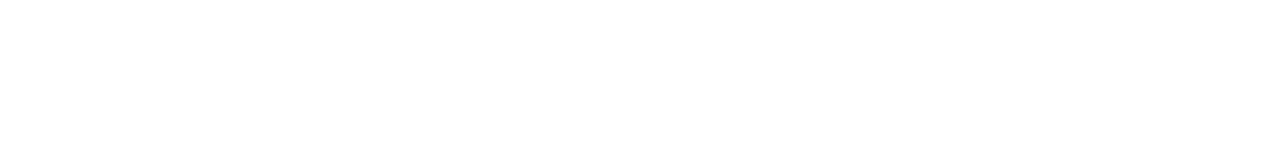
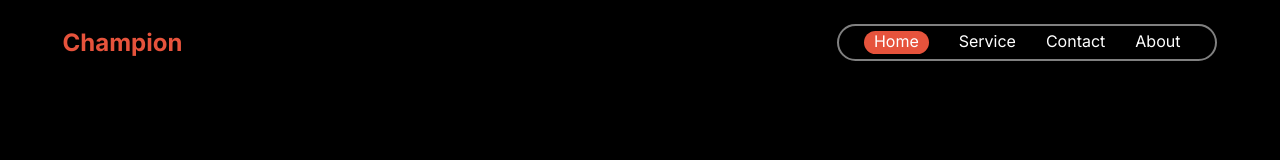
Before and after one commit to sadman50/Champion, a plain HTML site: page index.html in a window 1280 px wide. Drawn offline with Linux system fonts and the light colour scheme.

Commit message:
navbar complete

```diff
--- a/index.html
+++ b/index.html
@@ -6,9 +6,17 @@
     <title>Champion</title>
     <link rel="stylesheet" href="style.css">
 </head>
-<body>
+<body class="inter-font">
     <header>
-
+        <nav class="navbar dispaly-flex">
+            <h2 class="logo">Champion</h2>
+            <ul class="nav-links dispaly-flex">
+                <li class="nav-item" id="home"><a href="" class="nav-link text-white">Home</a></li>
+                <li class="nav-item"><a href="" class="nav-link text-white">Service</a></li>
+                <li class="nav-item"><a href="" class="nav-link text-white">Contact</a></li>
+                <li class="nav-item"><a href="" class="nav-link text-white">About</a></li>
+            </ul>
+        </nav>
     </header>
     <main>
 
--- a/style.css
+++ b/style.css
@@ -0,0 +1,57 @@
+@import url('https://fonts.googleapis.com/css2?family=Inter:ital,opsz,wght@0,14..32,100..900;1,14..32,100..900&display=swap');
+
+.inter-font {
+  font-family: "Inter", sans-serif;
+  font-optical-sizing: auto;
+  font-weight: 400px;
+  font-style: normal;
+}
+body{
+    background-color: black;
+}
+/* nav all style */
+.navbar{
+    max-width: 1440px;
+    margin: 0 auto;
+}
+.navbar{
+   justify-content: space-evenly;
+   gap: 600px;
+}
+.logo{
+    color: rgba(230, 83, 60, 1);
+    font-weight: bolder;
+}
+.nav-links{
+    border: 2px solid gray;
+    border-radius: 20px;
+    padding: 5px;
+    padding-left: 25px;
+
+}
+#home{
+    background-color: rgba(230, 83, 60, 1);
+    border-radius: 20px;
+    padding: 0px 10px;
+}
+
+.dispaly-flex{
+    display: flex;
+}
+.text-white{
+    color: white;
+}
+.taxt-gray{
+    color: gray;
+}
+.nav-item{
+    list-style: none;
+    margin-right: 30px;
+
+}
+.nav-link{
+    text-decoration: none;
+}
+@media screen and () {
+
+}
```
